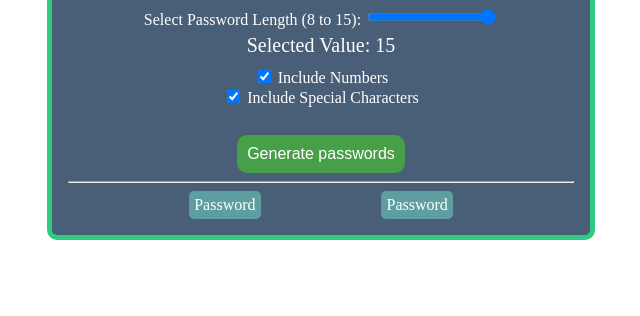
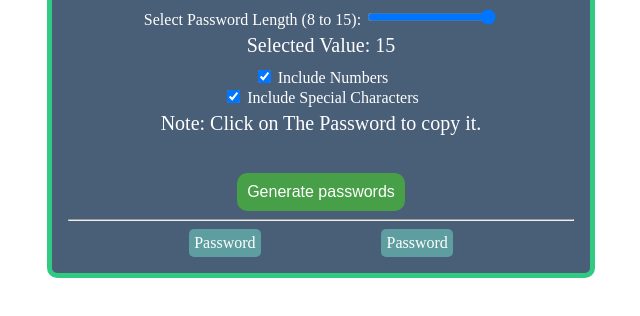
Before and after one commit to soyabkhanmalek/PasswordGenerator, a website: page index.html in a window 1280 px wide. Shown: the part 336-652 px from the top of the page, without its empty margins (319-959 px from the left). Drawn offline with Linux system fonts and the light colour scheme.

Commit message:
Added note to copy the password

```diff
--- a/index.html
+++ b/index.html
@@ -17,7 +17,7 @@
         <label><input type="checkbox" id="includeNumbers" checked> Include Numbers</label>
         <br>
         <label><input type="checkbox" id="includeSymbols" checked> Include Special Characters</label>
-        <br>
+        <p>Note: Click on The Password to copy it.</p>
         <br>
         <button id="button">Generate passwords</button>
 
```
